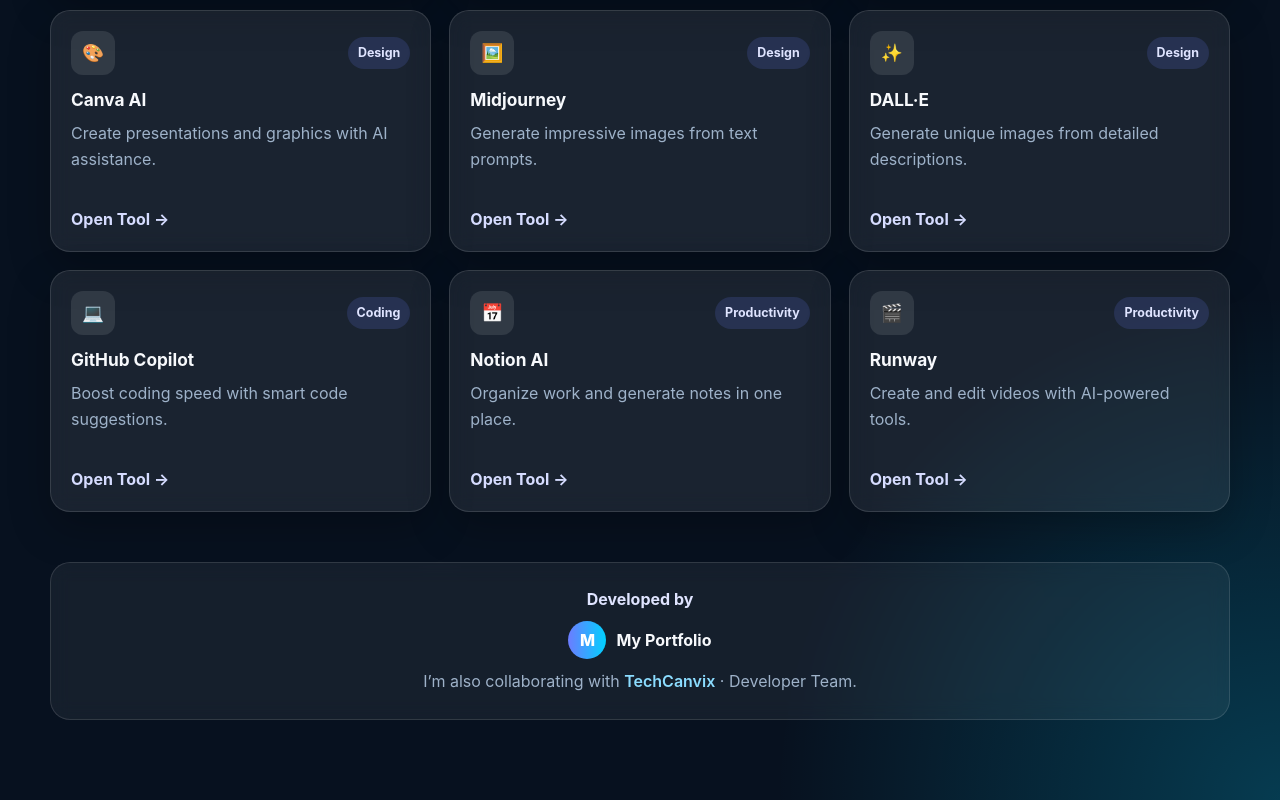
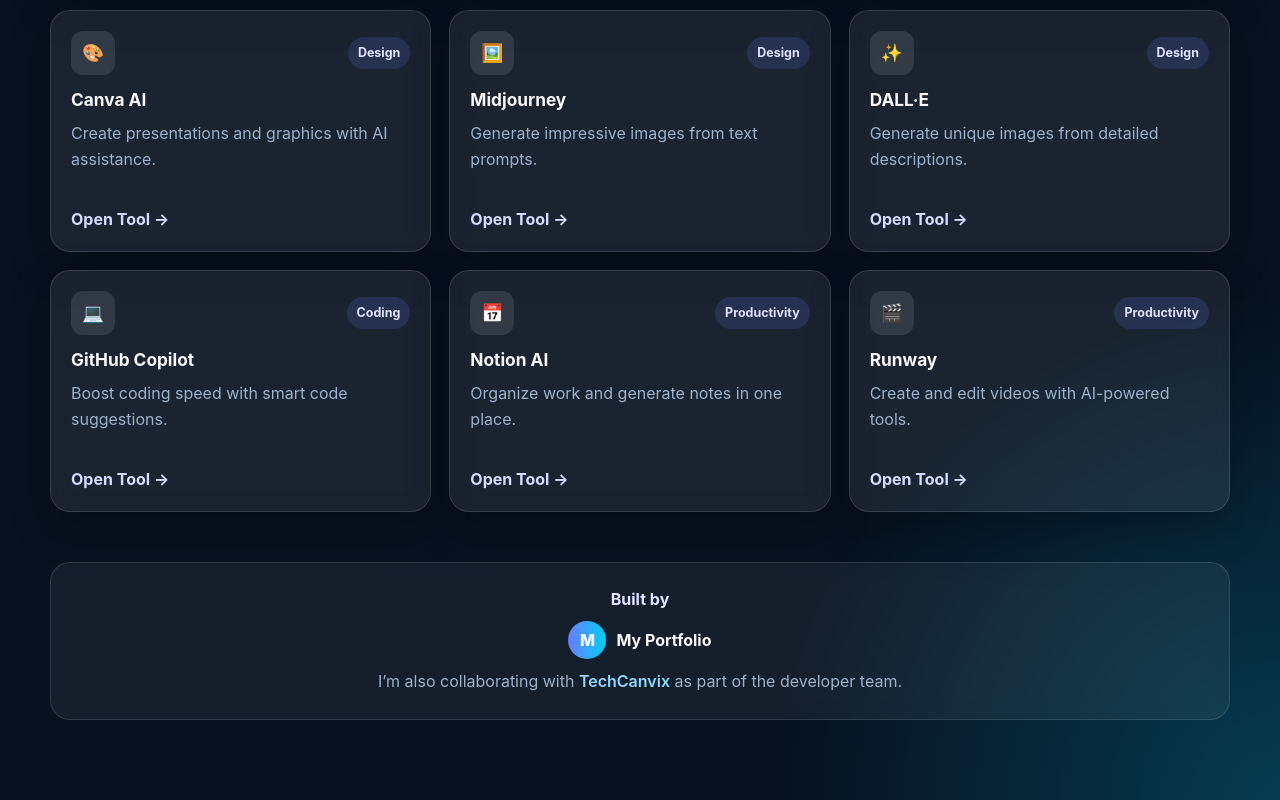
Before and after one commit to monirul-hasan06/tools, a React (Vite) app: page / in a window 1280 px wide. Shown: the part 868-1668 px from the top of the page. Built offline with nearby package versions, Linux system fonts and the light colour scheme.

Commit message:
Refine footer copy

```diff
--- a/src/App.jsx
+++ b/src/App.jsx
@@ -78,7 +78,7 @@
 
       <footer className="footer">
         <div className="footer-content">
-          <p className="footer-title">Developed by</p>
+          <p className="footer-title">Built by</p>
           <a className="portfolio-link" href="https://me-at-portfolio-web.vercel.app" target="_blank" rel="noreferrer">
             <span className="portfolio-logo" aria-hidden="true">M</span>
             <span>My Portfolio</span>
@@ -88,7 +88,7 @@
             <a href="https://www.facebook.com/techcanvix" target="_blank" rel="noreferrer">
               TechCanvix
             </a>{' '}
-            · Developer Team.
+            as part of the developer team.
           </p>
         </div>
       </footer>
```
